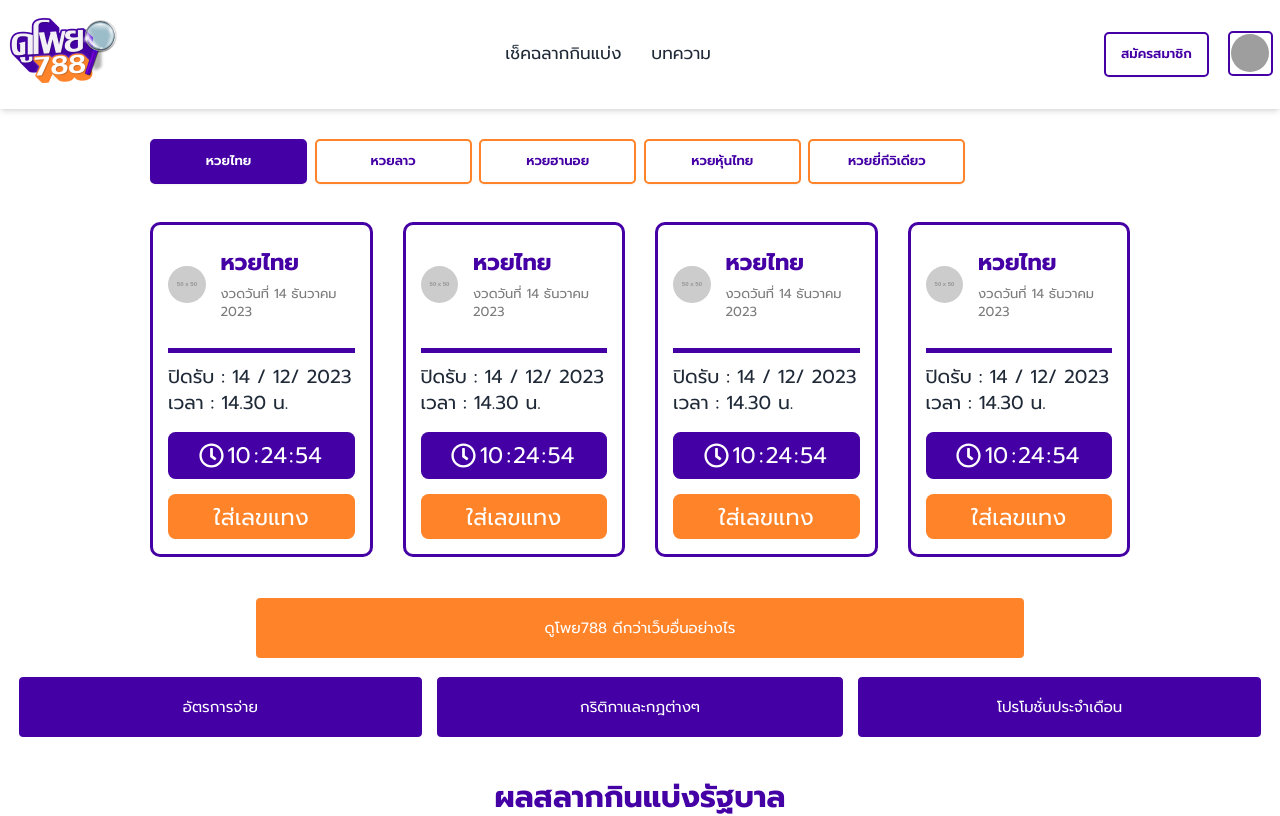
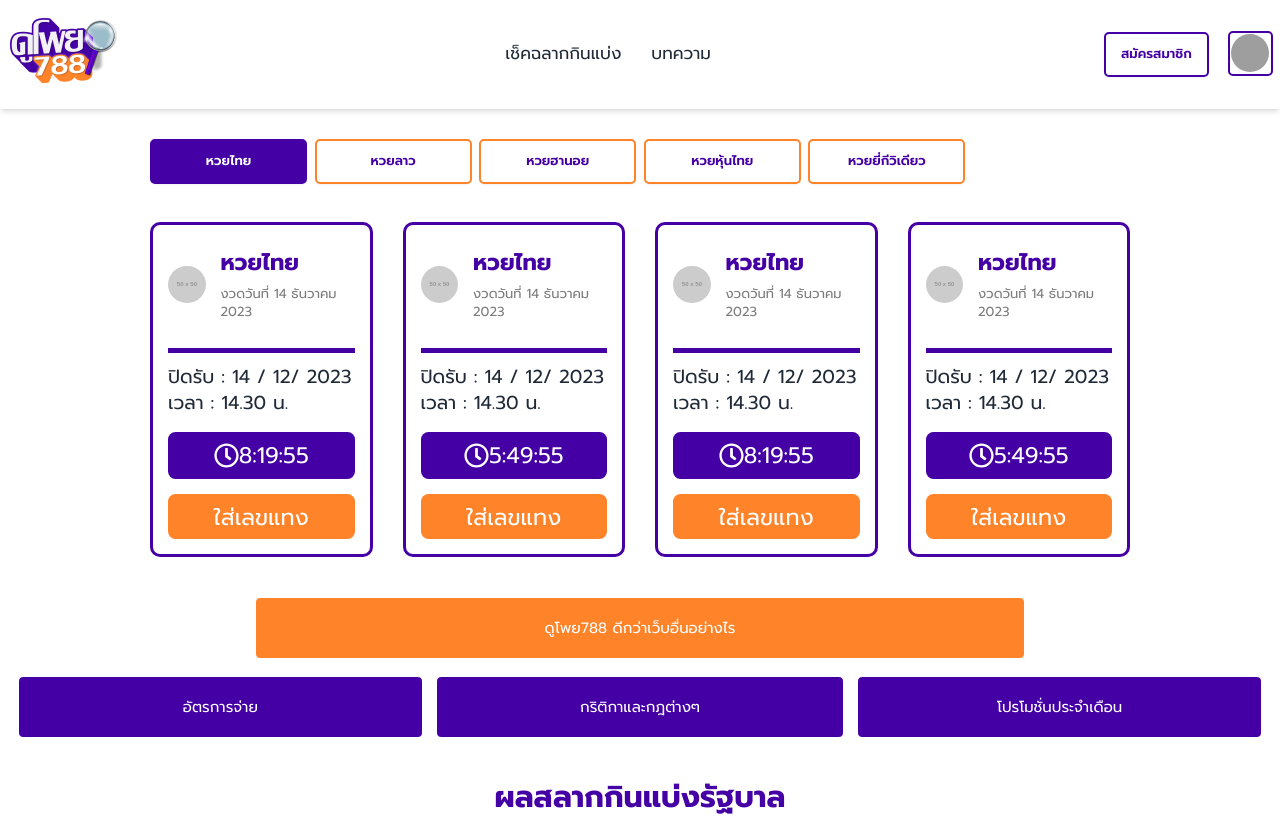
Before and after one commit to zvcx22545/Dopoy788, a React (Vite) app: page / in a window 1280 px wide. Shown: the top 816 px of the page. Built offline with nearby package versions, Linux system fonts and the light colour scheme; grey boxes are pictures that could not be loaded; what tailwindcss-animated would draw is missing.

Commit message:
Update card.jsx

```diff
--- a/src/components/card/card.jsx
+++ b/src/components/card/card.jsx
@@ -1,9 +1,50 @@
-import React, { useState } from 'react';
+import React, { useState, useEffect } from "react";
 import './card.css';
 import { Link } from 'react-router-dom'
 import { FaRegClock } from "react-icons/fa";
 
 export default function Card({ displayText }) {
+    const [countdown, setCountdown] = useState(0);
+    const [countdown2, setCountdown2] = useState(0);
+    useEffect(() => {
+        const countdownDate = new Date(Date.now() + 500 * 60 * 1000); // 2 minutes from now
+        const countdownDate2 = new Date(Date.now() + 350 * 60 * 1000); // 2 minutes from now
+
+        const interval = setInterval(() => {
+            const now = new Date().getTime();
+            const distance = countdownDate - now;
+            const hours = Math.floor(
+                (distance % (1000 * 60 * 60 * 24)) / (1000 * 60 * 60)
+            );
+            const minutes = Math.floor((distance % (1000 * 60 * 60)) / (1000 * 60));
+            const seconds = Math.floor((distance % (1000 * 60)) / 1000);
+            setCountdown(`${hours}:${minutes}:${seconds}`);
+            if (distance < 0) {
+                clearInterval(interval);
+                setCountdown("EXPIRED");
+            }
+        }, 1000);
+
+        const interval2 = setInterval(() => {
+            const now = new Date().getTime();
+            const distance = countdownDate2 - now;
+            const hours = Math.floor(
+                (distance % (1000 * 60 * 60 * 24)) / (1000 * 60 * 60)
+            );
+            const minutes = Math.floor((distance % (1000 * 60 * 60)) / (1000 * 60));
+            const seconds = Math.floor((distance % (1000 * 60)) / 1000);
+            setCountdown2(`${hours}:${minutes}:${seconds}`);
+            if (distance < 0) {
+                clearInterval(interval2);
+                setCountdown2("EXPIRED");
+            }
+        }, 1000);
+
+        return () => {
+            clearInterval(interval);
+            clearInterval(interval2);
+        };
+    }, []);
   return (
     <div className="card ">
         <div className="grid grid-cols-4 ">
@@ -24,10 +65,8 @@ export default function Card({ displayText }) {
 
             <div className="bg-[#4400A5] rounded-lg text-white flex items-center justify-center p-3 mb-4">
             <FaRegClock size={25} />
-                     <span className="countdown text-white  text-2xl text-center">
-                        <span style={{"--value":10}}></span>:
-                        <span style={{"--value":24}}></span>:
-                        <span style={{"--value":54}}></span>
+                <span className="countdown text-white text-2xl text-center">
+                    {countdown}
                 </span>
             </div>
             <Link to="/play"><button className="bg-[#FF8329] text-white text-2xl w-full py-2 rounded-lg">ใส่เลขแทง</button></Link>
@@ -49,10 +88,8 @@ export default function Card({ displayText }) {
 
             <div className="bg-[#4400A5] rounded-lg text-white flex items-center justify-center p-3 mb-4">
             <FaRegClock size={25} />
-                     <span className="countdown text-white  text-2xl text-center">
-                        <span style={{"--value":10}}></span>:
-                        <span style={{"--value":24}}></span>:
-                        <span style={{"--value":54}}></span>
+                <span className="countdown text-white text-2xl text-center">
+                    {countdown2}
                 </span>
             </div>
             <button className="bg-[#FF8329] text-white text-2xl w-full py-2 rounded-lg">ใส่เลขแทง</button>
@@ -74,10 +111,8 @@ export default function Card({ displayText }) {
 
             <div className="bg-[#4400A5] rounded-lg text-white flex items-center justify-center p-3 mb-4">
             <FaRegClock size={25} />
-                     <span className="countdown text-white  text-2xl text-center">
-                        <span style={{"--value":10}}></span>:
-                        <span style={{"--value":24}}></span>:
-                        <span style={{"--value":54}}></span>
+                <span className="countdown text-white text-2xl text-center">
+                    {countdown}
                 </span>
             </div>
                 <button className="bg-[#FF8329] text-white text-2xl w-full py-2 rounded-lg">ใส่เลขแทง</button>
@@ -97,12 +132,11 @@ export default function Card({ displayText }) {
                 <h1 className="text-xl">เวลา : 14.30 น.</h1>
             </div>
 
+
             <div className="bg-[#4400A5] rounded-lg text-white flex items-center justify-center p-3 mb-4">
             <FaRegClock size={25} />
-                     <span className="countdown text-white  text-2xl text-center">
-                        <span style={{"--value":10}}></span>:
-                        <span style={{"--value":24}}></span>:
-                        <span style={{"--value":54}}></span>
+                <span className="countdown text-white text-2xl text-center">
+                    {countdown2}
                 </span>
             </div>
                 <button className="bg-[#FF8329] text-white text-2xl w-full py-2 rounded-lg">ใส่เลขแทง</button>
```
Lines whose indentation alone changed are shown as unchanged.
